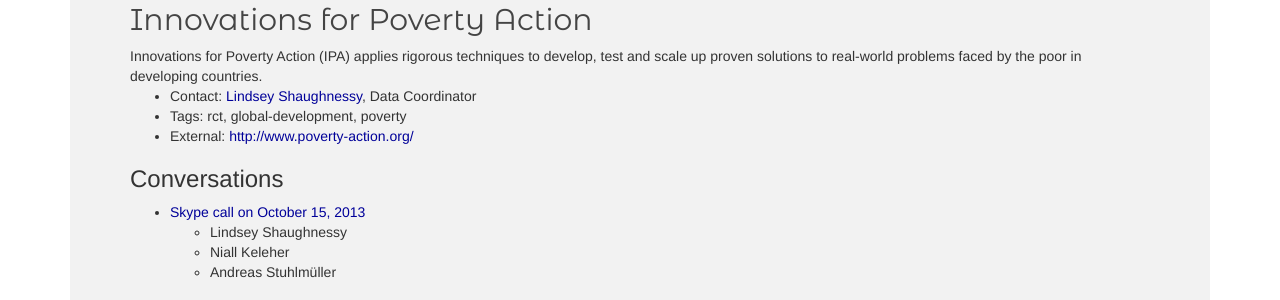
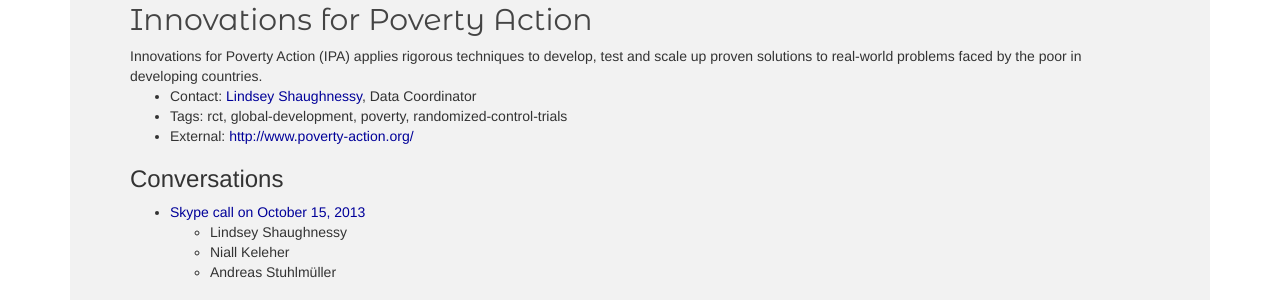
Before and after one commit to stats-for-change/stats-for-change.github.io, a Jekyll site: the page built from partners/ipa.md, in a window 1280 px wide. Shown: the part 139-439 px from the top of the page. Built offline with Jekyll 4.4.1, drawn with Linux system fonts in a browser that asks for light colours; nearby versions of some CDN libraries; Markdown is read by kramdown in place of the engine named in the settings.

Commit message:
Adding tag to ipa.md

```diff
--- a/partners/ipa.md
+++ b/partners/ipa.md
@@ -5,7 +5,7 @@ partner-name: Innovations for Poverty Action
 partner-description: Innovations for Poverty Action (IPA) applies rigorous techniques to develop, test and scale up proven solutions to real-world problems faced by the poor in developing countries.
 partner-url: http://www.poverty-action.org/
 partner-contact: <a href="mailto:lshaughnessy@poverty-action.org">Lindsey Shaughnessy</a>, Data Coordinator
-partner-tags: rct, global-development, poverty
+partner-tags: rct, global-development, poverty, randomized-control-trials
 is-full-page: true
 ---
 
```
